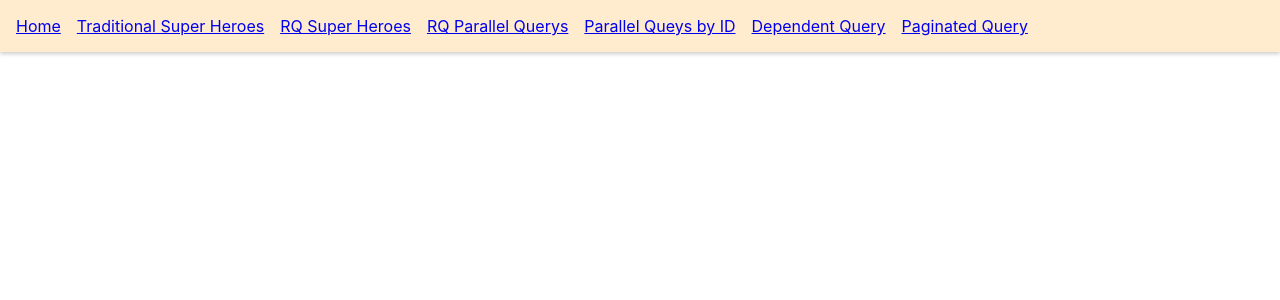
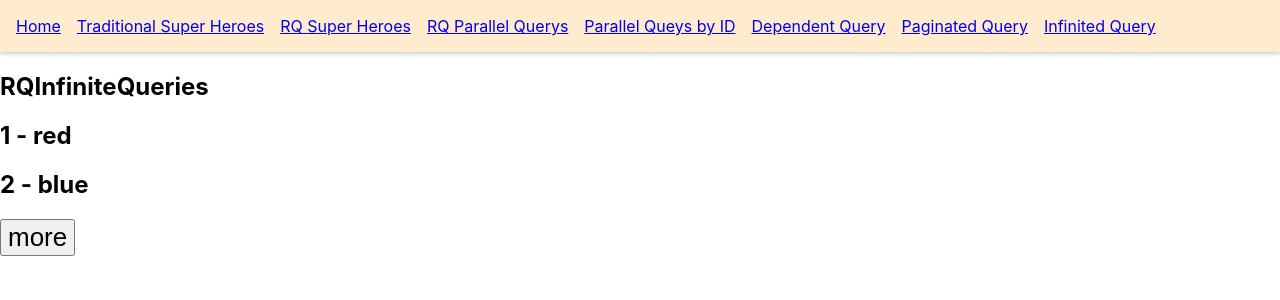
Before and after one commit to cepedagm14/react-query-codevolution-course, a React (Vite) app: page /rq-infinite in a window 1280 px wide. Shown: the top 300 px of the page. Built offline with nearby package versions, Linux system fonts and the light colour scheme; data requests are answered from the project's data file.

Commit message:
fetching infinite queries

```diff
--- a/src/App.jsx
+++ b/src/App.jsx
@@ -10,6 +10,7 @@ import RQParallelQuery from "./components/RQParallelQuery";
 import RQDinamicParallelQuerys from "./components/RQDinamicParallelQuerys";
 import RQDependenQuery from "./components/RQDependenQuery";
 import RQPaginatedQueries from "./components/RQPaginatedQueries";
+import RQInfiniteQueries from "./components/RQInfiniteQueries";
 
 const queryClient = new QueryClient();
 
@@ -41,6 +42,9 @@ function App() {
               <li>
                 <Link to="/rq-paginated">Paginated Query</Link>
               </li>
+              <li>
+                <Link to="/rq-infinite">Infinited Query</Link>
+              </li>
             </ul>
           </nav>
 
@@ -59,6 +63,7 @@ function App() {
               element={<RQDependenQuery email="aurigak@aurigak.com" />}
             />
             <Route path="/rq-paginated" element={<RQPaginatedQueries />} />
+            <Route path="/rq-infinite" element={<RQInfiniteQueries />} />
           </Routes>
         </div>
       </BrowserRouter>
--- /dev/null
+++ b/src/components/RQInfiniteQueries.jsx
@@ -0,0 +1,61 @@
+import React, { Fragment, useState } from "react";
+import { useInfiniteQuery } from "react-query";
+import axios from "axios";
+
+const fetchColors = ({ pageParam = 1 }) => {
+  return axios.get(`http://localhost:4000/colors?_limit=2&_page=${pageParam}`);
+};
+
+const RQInfiniteQueries = () => {
+  const {
+    isLoading,
+    isError,
+    error,
+    data,
+    hasNextPage,
+    fetchNextPage,
+    isFetchingNextPage,
+    isFetching,
+  } = useInfiniteQuery(["colors"], fetchColors, {
+    getNextPageParam: (_lastPage, pages) => {
+      if (pages.length < 4) {
+        return pages.length + 1;
+      } else {
+        return undefined;
+      }
+    },
+  });
+
+  if (isLoading) {
+    return <p>Loading....</p>;
+  }
+
+  if (isError) {
+    <p>{error.message}</p>;
+  }
+  return (
+    <div>
+      <div>
+        <h2>RQInfiniteQueries</h2>
+
+        {data?.pages.map((group, index) => (
+          <Fragment key={index}>
+            {group.data.map((color) => (
+              <h2 key={color.id}>
+                {color.id} - {color.label}
+              </h2>
+            ))}
+          </Fragment>
+        ))}
+      </div>
+      <div>
+        <button disabled={!hasNextPage} onClick={fetchNextPage}>
+          more
+        </button>
+      </div>
+      <div>{isFetching && !isFetchingNextPage ? "Feching..." : null}</div>
+    </div>
+  );
+};
+
+export default RQInfiniteQueries;
```
